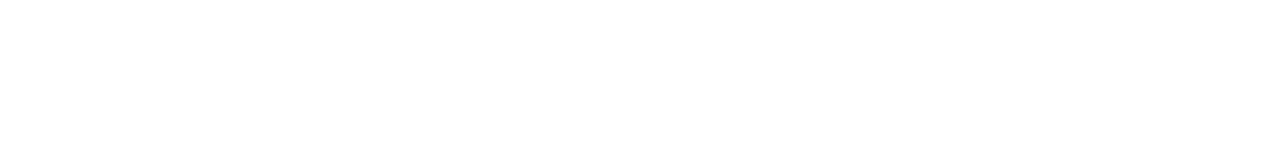
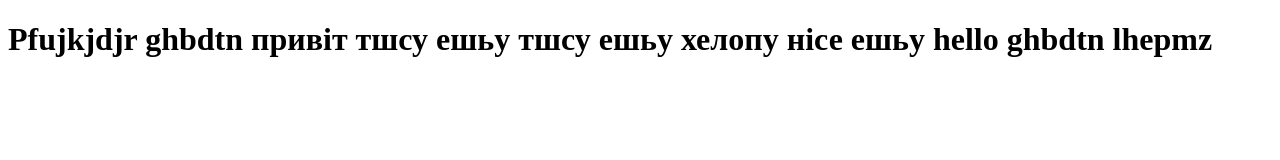
Before and after one commit to IvanOny/github-for-the-start, a plain HTML site: page index.html in a window 1280 px wide. Drawn offline with Linux system fonts and the light colour scheme.

Commit message:
Додав заголовок

```diff
--- a/index.html
+++ b/index.html
@@ -8,5 +8,7 @@
 </head>
 <body>
 
+<h1>Pfujkjdjr ghbdtn привіт тшсу ешьу тшсу ешьу хелопу нісе ешьу  hello ghbdtn lhepmz  </h1>
+
 </body>
 </html>
```
